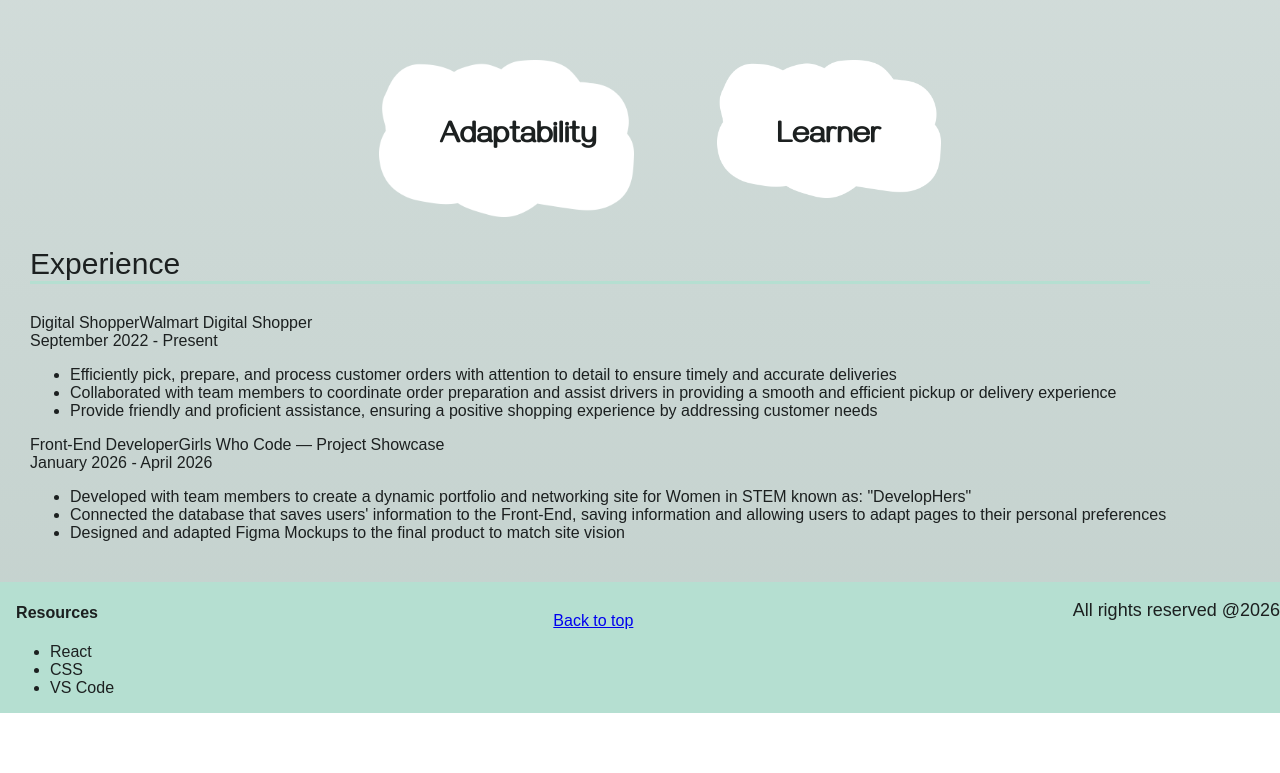
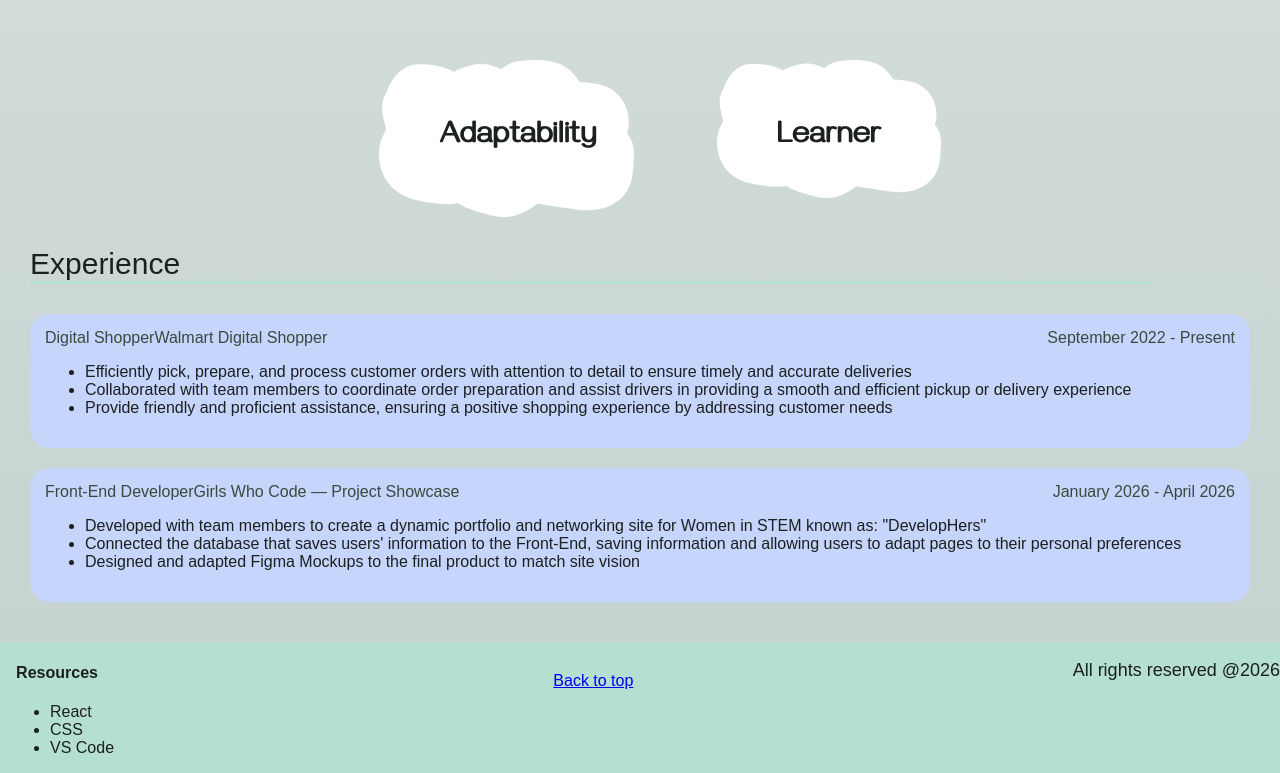
Before and after one commit to lyanisbarreto-mercado/portfolio-react, a React (Create React App) app: page / in a window 1280 px wide. Shown: the part 2487-3260 px from the top of the page. Before the commit the page ends 3200 px from the top, so only its background shows below. Built offline with nearby package versions, Linux system fonts and the light colour scheme.

Commit message:
made minor changes to styling and information

```diff
--- a/src/App.css
+++ b/src/App.css
@@ -444,6 +444,24 @@ form input, form textarea {
     text-align: center;
 }
 
+/* --- Experience Segment --- */
+
+.experience-block {
+    background-color: #C6D5FB;
+    padding: 15px;
+    border-radius: 20px;
+    margin-bottom: 20px;
+}
+
+.experience-title {
+    color: #3C493F;
+    display: flex;
+    justify-content: space-between;
+}
+
+.job {
+    display: flex;
+}
 
 /* --------- Projects --------- */
 
--- a/src/lists/ProjectList.js
+++ b/src/lists/ProjectList.js
@@ -9,7 +9,13 @@ const ProjectList = [
             name: "Game Review Page",
             summary: "In my Mobile Development class, I was tasked to create a Game Review Page using PhP. Pulling information from a database, I created a functional login page.",
             image: Assignment4,
-            url: "https://students.gaim.ucf.edu/~ly165030/dig3134c/labs/assignments/assignment04/admin.php"
+            url: "https://students.gaim.ucf.edu/~ly165030/dig3134c/labs/assignments/assignment04/admin.php",
+            why: "This project tested our ability to pull information form myPHPAdmin. There were two separate databases created: theuser database, and the reviews database. One saved every user's information, including their name, username, and passwords. For safety, these passwords were encrypted through MP5",
+            display() {
+                if (!this.name) {
+                    return `There is no description at the moment`
+                }
+            }
         },
         {
             name: "React Native Exercise App",
--- a/src/pages/Home.js
+++ b/src/pages/Home.js
@@ -116,13 +116,15 @@ const Home = () => {
                                 <div key={i} className='experience-block'>
                                   <div className='experience-title'>
                                     <div className='job'>
-                                      {item.job}
-                                      {item.company}
+                                      <span>{item.job}</span>
+                                      <span>{item.company}</span>
                                     </div>
                                     <div className='date'>
                                       {item.dates}
                                     </div>
+                                  </div>
                                     <ul>
+
 
                                       {item.bullets.map((bull, ind) => {
                                         return (
@@ -131,7 +133,7 @@ const Home = () => {
 
                                       })}
                                      </ul>
-                                  </div>
+
 
 
                                 </div>
```
